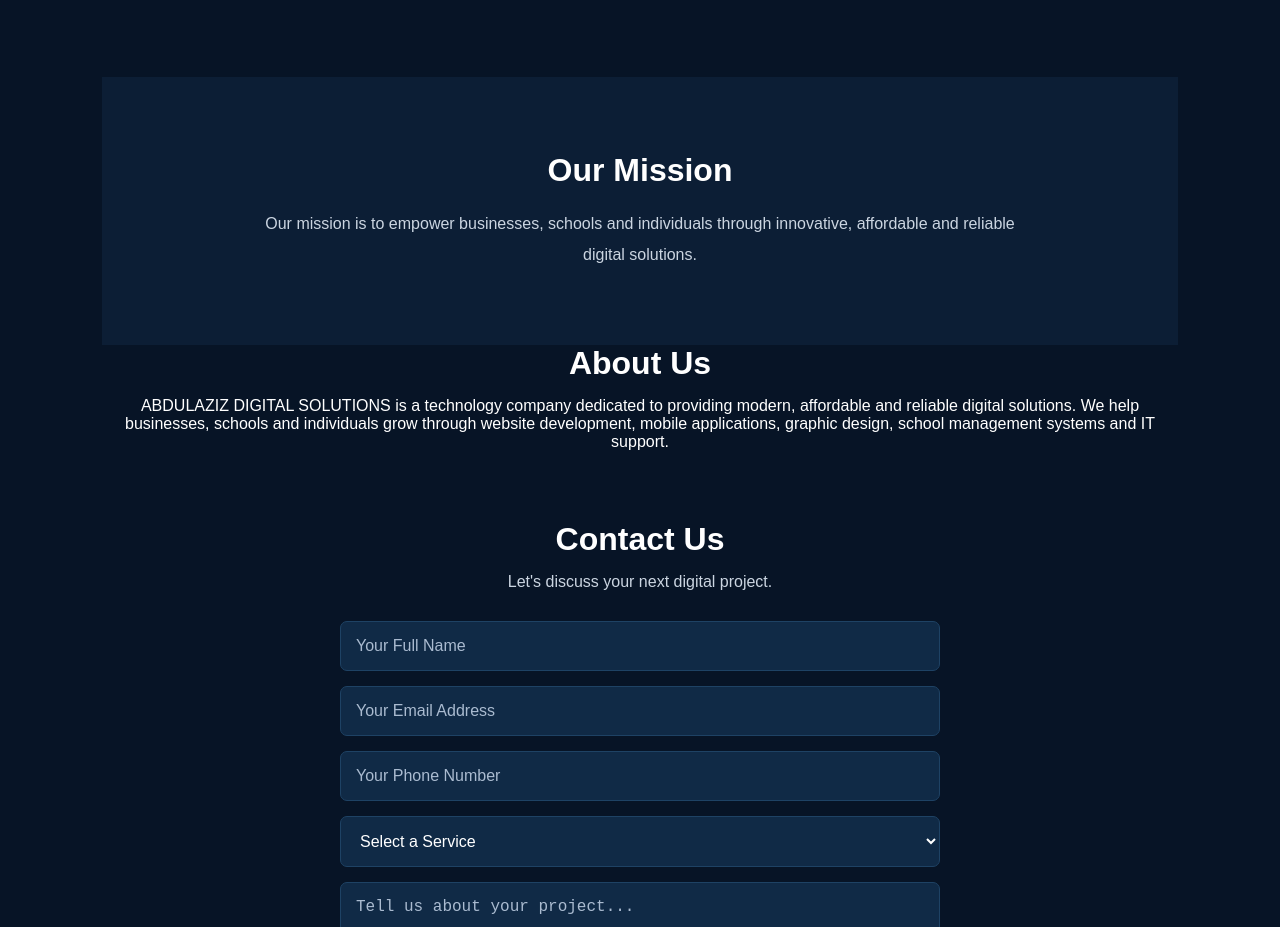
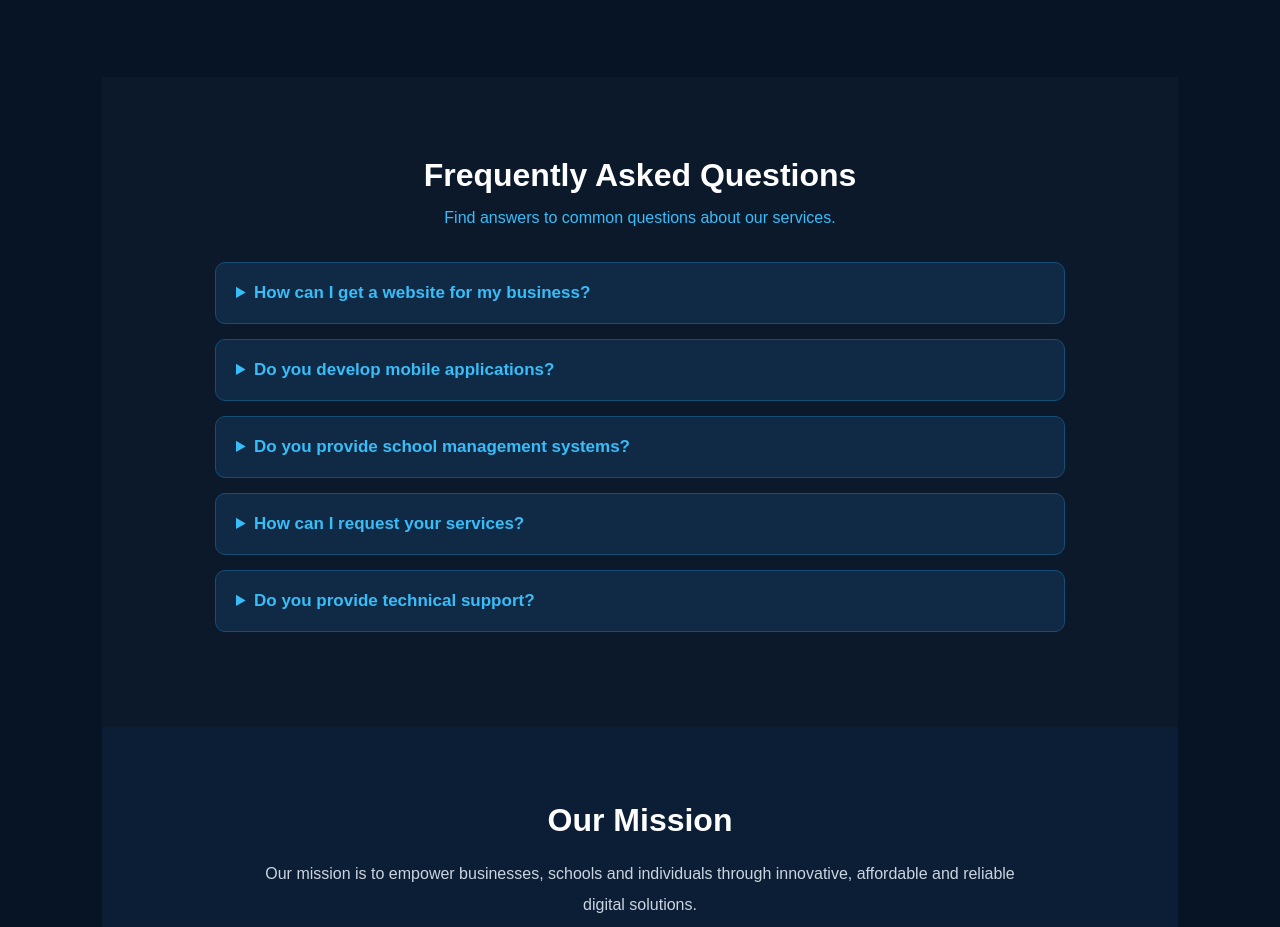
Before and after one commit to abdulazizb644-creator/abdulaziz-digital-solutions, a plain HTML site: page index.html in a window 1280 px wide. Shown: the part 3034-3961 px from the top of the page. Drawn offline with Linux system fonts and the light colour scheme.

Commit message:
Add FAQ section

```diff
--- a/index.html
+++ b/index.html
@@ -225,6 +225,40 @@
 
     </div>
 </section>
+<!-- FREQUENTLY ASKED QUESTIONS -->
+<section class="faq" id="faq">
+    <h2>Frequently Asked Questions</h2>
+    <p class="faq-intro">Find answers to common questions about our services.</p>
+
+    <div class="faq-container">
+
+        <details>
+            <summary>How can I get a website for my business?</summary>
+            <p>Contact us through WhatsApp and tell us about your business requirements.</p>
+        </details>
+
+        <details>
+            <summary>Do you develop mobile applications?</summary>
+            <p>Yes. We develop mobile applications based on your needs.</p>
+        </details>
+
+        <details>
+            <summary>Do you provide school management systems?</summary>
+            <p>Yes. We provide digital school management solutions.</p>
+        </details>
+
+        <details>
+            <summary>How can I request your services?</summary>
+            <p>Fill in our contact form and submit your enquiry through WhatsApp.</p>
+        </details>
+
+        <details>
+            <summary>Do you provide technical support?</summary>
+            <p>Yes. We provide IT support and technical assistance.</p>
+        </details>
+
+    </div>
+</section>
 <!-- OUR MISSION -->
 
 <section class="mission">
--- a/style.css
+++ b/style.css
@@ -600,3 +600,48 @@ header {
     color: #94a3b8;
     font-size: 13px;
 }
+/* FAQ SECTION */
+.faq {
+    padding: 80px 8%;
+    text-align: center;
+    background: #0b192b;
+}
+
+.faq h2 {
+    font-size: 32px;
+    margin-bottom: 15px;
+    color: #ffffff;
+}
+
+.faq-intro {
+    color: #38bdf8;
+    margin-bottom: 35px;
+}
+
+.faq-container {
+    max-width: 850px;
+    margin: auto;
+    text-align: left;
+}
+
+.faq-container details {
+    background: #102a46;
+    border: 1px solid #164e75;
+    border-radius: 10px;
+    padding: 20px;
+    margin-bottom: 15px;
+    cursor: pointer;
+}
+
+.faq-container summary {
+    color: #38bdf8;
+    font-size: 17px;
+    font-weight: bold;
+    cursor: pointer;
+}
+
+.faq-container details p {
+    color: #cbd5e1;
+    line-height: 1.7;
+    margin-top: 15px;
+}
```
